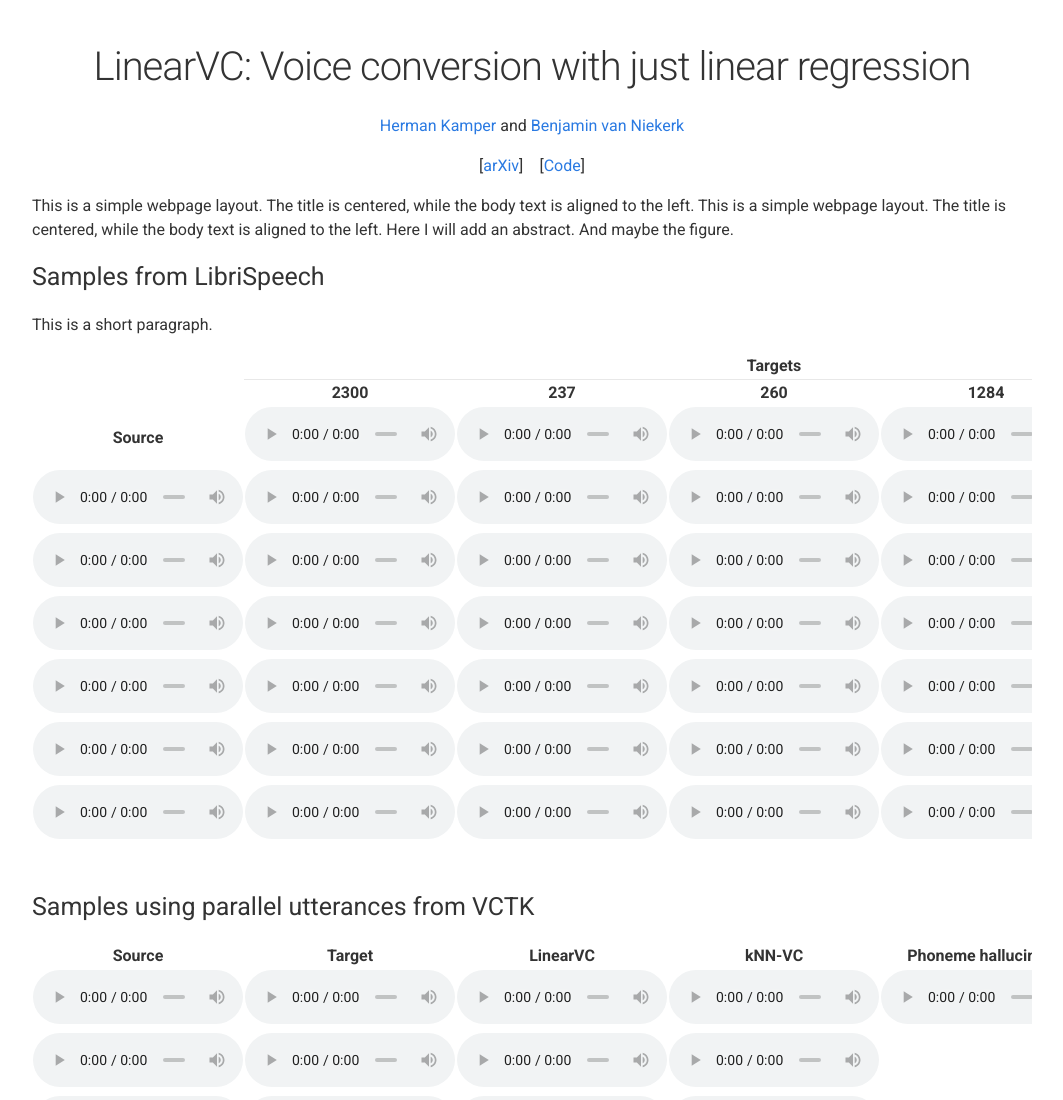
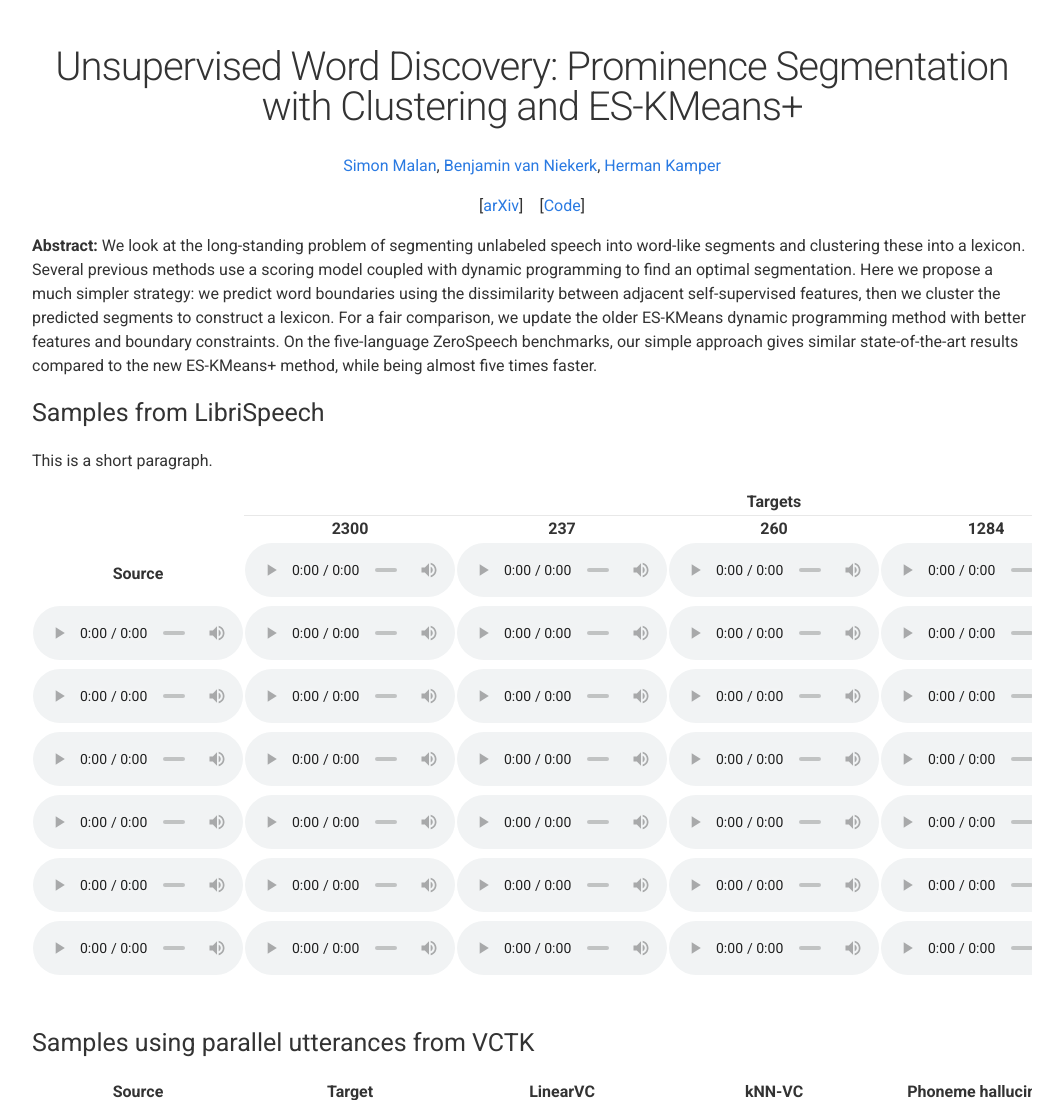
Before and after one commit to s-malan/prom-seg-clus, a plain HTML site: page index.html in a window 1280 px wide. Shown: the top 1100 px of the page, without its empty margins (108-1171 px from the left). Drawn offline with Linux system fonts and the light colour scheme.

Commit message:
Update index.html

```diff
--- a/index.html
+++ b/index.html
@@ -1,7 +1,7 @@
 <!DOCTYPE html>
 <html lang="en">
 <head>
-    <title>LinearVC samples</title>
+    <title>Unsup Word Disc</title>
     <meta http-equiv="content-type" content="text/html; charset=UTF-8">
     <meta name="viewport" content="width=device-width, initial-scale=1.0">
     <meta charset="UTF-8">
@@ -73,19 +73,28 @@
 </head>
 
 <body>
-    <h1>LinearVC: Voice conversion with just linear regression</h1>
+    <h1>Unsupervised Word Discovery: Prominence Segmentation with Clustering and ES-KMeans+</h1>
 
     <p style="text-align: center">
-        <a href="https://www.kamperh.com/" target="_blank" rel="external noopener noreferrer">Herman Kamper</a> and <a href="https://scholar.google.com/citations?user=zCokvy8AAAAJ&amp;hl=en&amp;oi=ao" target="_blank" rel="external noopener noreferrer">Benjamin van Niekerk</a>
+       <a>Simon Malan</a>,
+        <a href="https://scholar.google.com/citations?user=zCokvy8AAAAJ&amp;hl=en&amp;oi=ao" target="_blank" rel="external noopener noreferrer">Benjamin van Niekerk</a>,
+        <a href="https://www.kamperh.com/" target="_blank" rel="external noopener noreferrer">Herman Kamper</a>
     </p>
     <p style="text-align: center">
-        [<a href="https://arxiv.org/abs/???" target="_blank" rel="external noopener noreferrer">arXiv</a>]
+        [<a href="https://arxiv.org/abs/2409.14486" target="_blank" rel="external noopener noreferrer">arXiv</a>]
         &ensp;
         [<a href="github.com/???" target="_blank" rel="external noopener noreferrer">Code</a>]
     </p>
 
     <p>
-        This is a simple webpage layout. The title is centered, while the body text is aligned to the left. This is a simple webpage layout. The title is centered, while the body text is aligned to the left. Here I will add an abstract. And maybe the figure.
+        <b>Abstract:</b>
+        We look at the long-standing problem of segmenting unlabeled speech into word-like segments and clustering these into a lexicon.
+        Several previous methods use a scoring model coupled with dynamic programming to find an optimal segmentation.
+        Here we propose a much simpler strategy: we predict word boundaries using the dissimilarity between adjacent self-supervised features,
+        then we cluster the predicted segments to construct a lexicon.
+        For a fair comparison, we update the older ES-KMeans dynamic programming method with better features and boundary constraints.
+        On the five-language ZeroSpeech benchmarks, our simple approach gives similar state-of-the-art results compared to the new ES-KMeans+ method,
+        while being almost five times faster.
     </p>
 
     <h2>Samples from LibriSpeech</h2>
```
